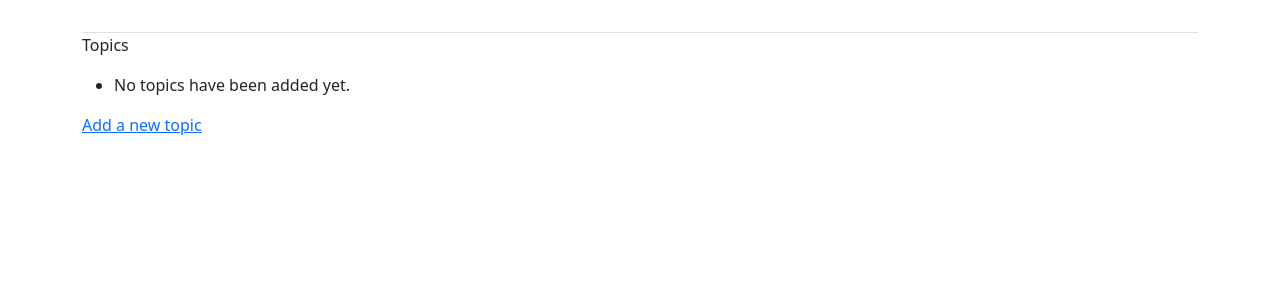
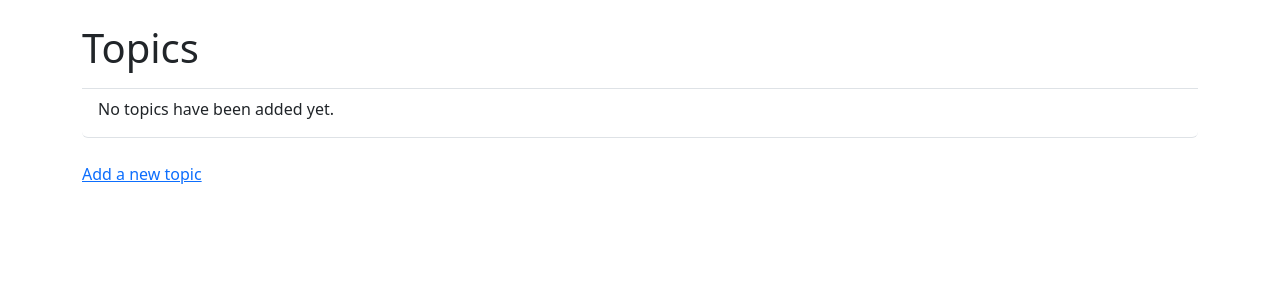
Before and after one commit to majidvayghani/crash-course, a Django app: page /topics/ in a window 1280 px wide. Shown: the part 58-358 px from the top of the page. Run offline with Django 4.2, Linux system fonts and the light colour scheme; the visitor is signed in with stand-in values (Sample User, id 1); data that the repository does not hold is empty; some libraries are stand-ins or nearby versions.

Commit message:
styling the topics page

```diff
--- a/learning_logs/templates/learning_logs/topics.html
+++ b/learning_logs/templates/learning_logs/topics.html
@@ -1,15 +1,19 @@
 {% extends 'learning_logs/base.html' %}
 
+{% block page_header %}
+    <h1>Topics</h1>
+{% endblock page_header %}
+
 {% block content %}
-    <p>Topics</p>
+    <ul class="list-group border-bottom pb-2 mb-4">
 
-    <ul>
         {% for topic in topics %}
-            <li>
-                <a href="{% url 'learning_logs:topic' topic.id %}">{{ topic.text }}</a>
+            <li class="list-group-item border-0">
+                <a href="{% url 'learning_logs:topic' topic.id %}">
+                {{ topic.text }}</a>
             </li>
             {% empty %}
-            <li>No topics have been added yet.</li>
+            <li class="list-group-item border-0">No topics have been added yet.</li>
         {% endfor %}
     </ul>
 
```
